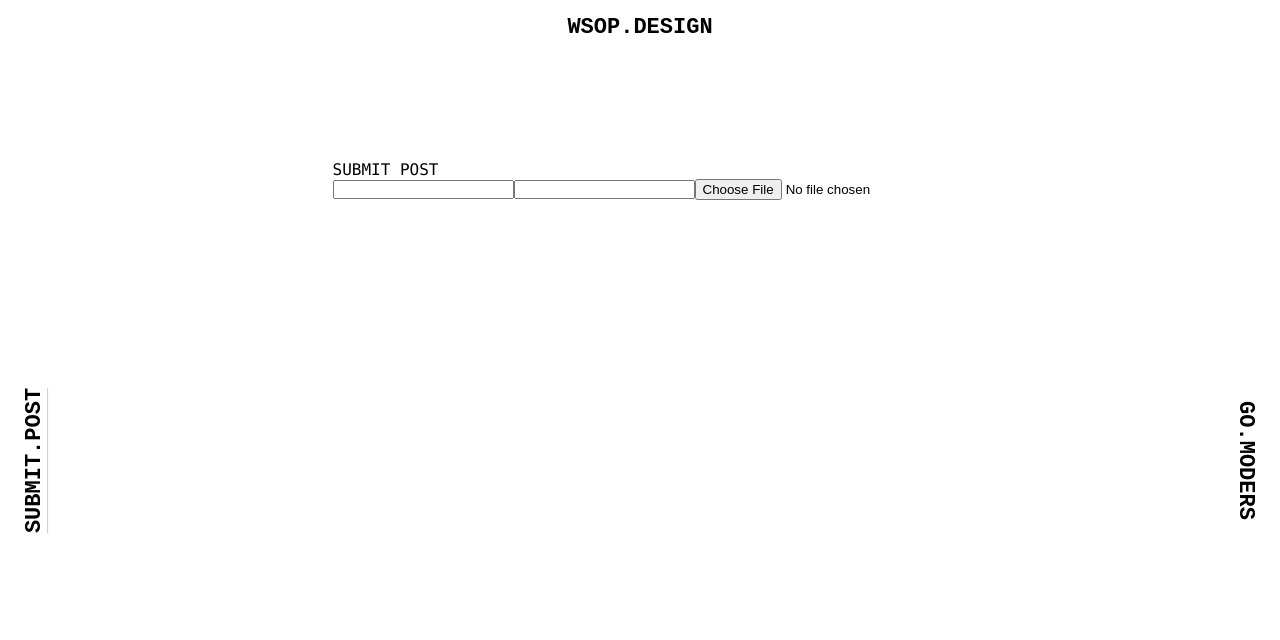
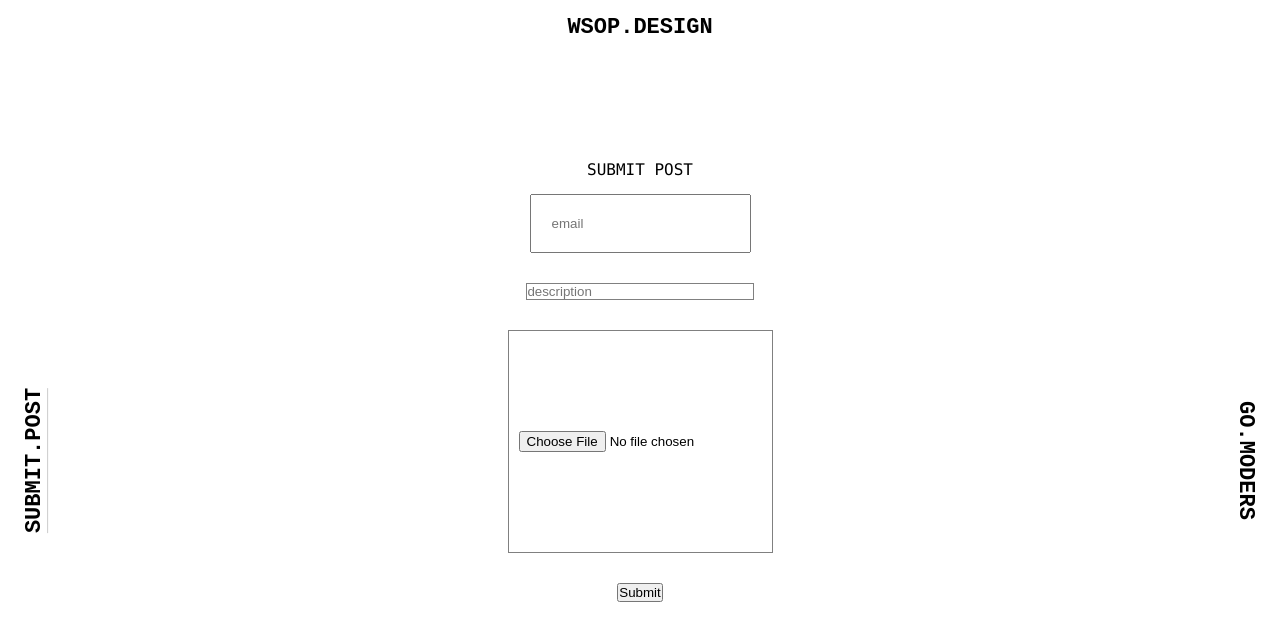
Before and after one commit to ext33/wsop-design, a React (Create React App) app in the folder front/: page /submit-post in a window 1280 px wide. Shown: the top 640 px of the page. Built offline with nearby package versions, Linux system fonts and the light colour scheme; the HTML template or start-up script is replaced by a standard one.

Commit message:
upd form styles

```diff
--- a/front/src/App.js
+++ b/front/src/App.js
@@ -1,5 +1,6 @@
 import React from 'react'
 import './Styles/App.sass'
+import './Styles/Form.sass'
 import {Route, Switch} from 'react-router-dom'
 import Nav from "./Components/Nav";
 import MainPage from "./Components/Pages/MainPage/MainPage";
--- a/front/src/Components/Pages/SubmitPostPage/Form.js
+++ b/front/src/Components/Pages/SubmitPostPage/Form.js
@@ -3,14 +3,13 @@ import React from "react";
 function Form (props){
     return(
         <form>
-            <div className={'form-title'}>
+            <div className='form-title'>
                 SUBMIT POST
             </div>
-            <div className={'form-main'}>
-                <input type={'email'} id={'email'} onChange={props.changeHandler} />
-                <input type={'text'} id={'description'} onChange={props.changeHandler} />
-                <input type={'file'} id={'image'} onChange={props.changeHandler} />
-            </div>
+            <input className='input input-main' placeholder={'email'} type={'email'} id={'email'} onChange={props.changeHandler} />
+            <input className='input input-main' placeholder={'description'} type={'textarea'} id={'description'} onChange={props.changeHandler} />
+            <input className='input input-main' placeholder={'choose image'} type={'file'} id={'image'} onChange={props.changeHandler} />
+            <input className='input input-submit' value={'Submit'} type={'submit'} onClick={props.submitHandler} />
         </form>
     )
 }
--- a/front/src/Styles/App.sass
+++ b/front/src/Styles/App.sass
@@ -78,9 +78,6 @@ h4
   font-weight: bold !important
   font-family: "Bitstream Vera Sans Mono", Monaco, "Courier New", Courier, monospace
 
-form
-  font-family: "Bitstream Vera Sans Mono", Monaco, "Courier New", Courier, monospace
-
 .div-logo
   height: 30px
 
--- /dev/null
+++ b/front/src/Styles/Form.sass
@@ -0,0 +1,25 @@
+form
+  font-family: "Bitstream Vera Sans Mono", Monaco, "Courier New", Courier, monospace
+  display: flex
+  align-items: center
+  flex-direction: column
+  flex-wrap: wrap
+
+.form-title
+  text-align: center
+
+input
+  margin: 15px 0
+
+.input-main
+  padding: 20px
+
+#image
+  border: 1px solid gray
+  padding: 100px 0 100px 10px
+  overflow: hidden
+
+#description
+  border: 1px solid gray
+  padding: 0
+  width: 85%
```
